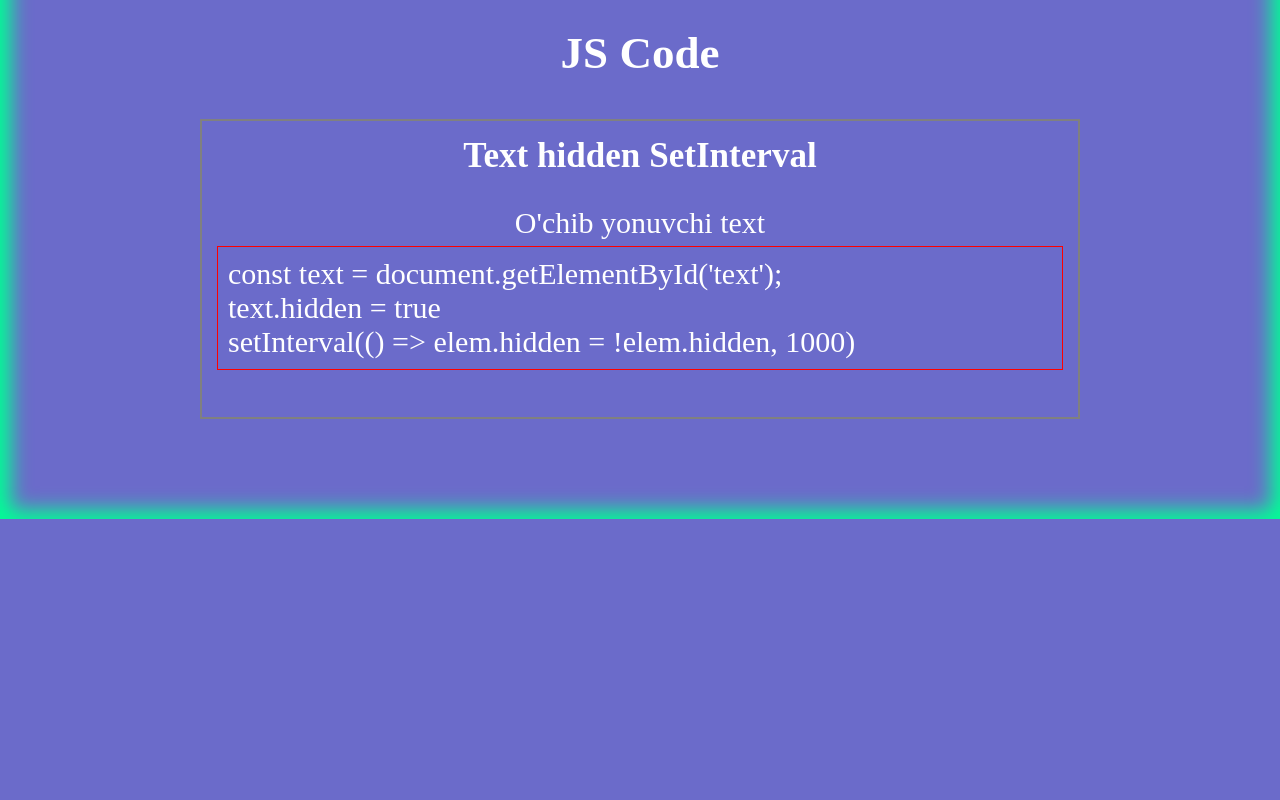
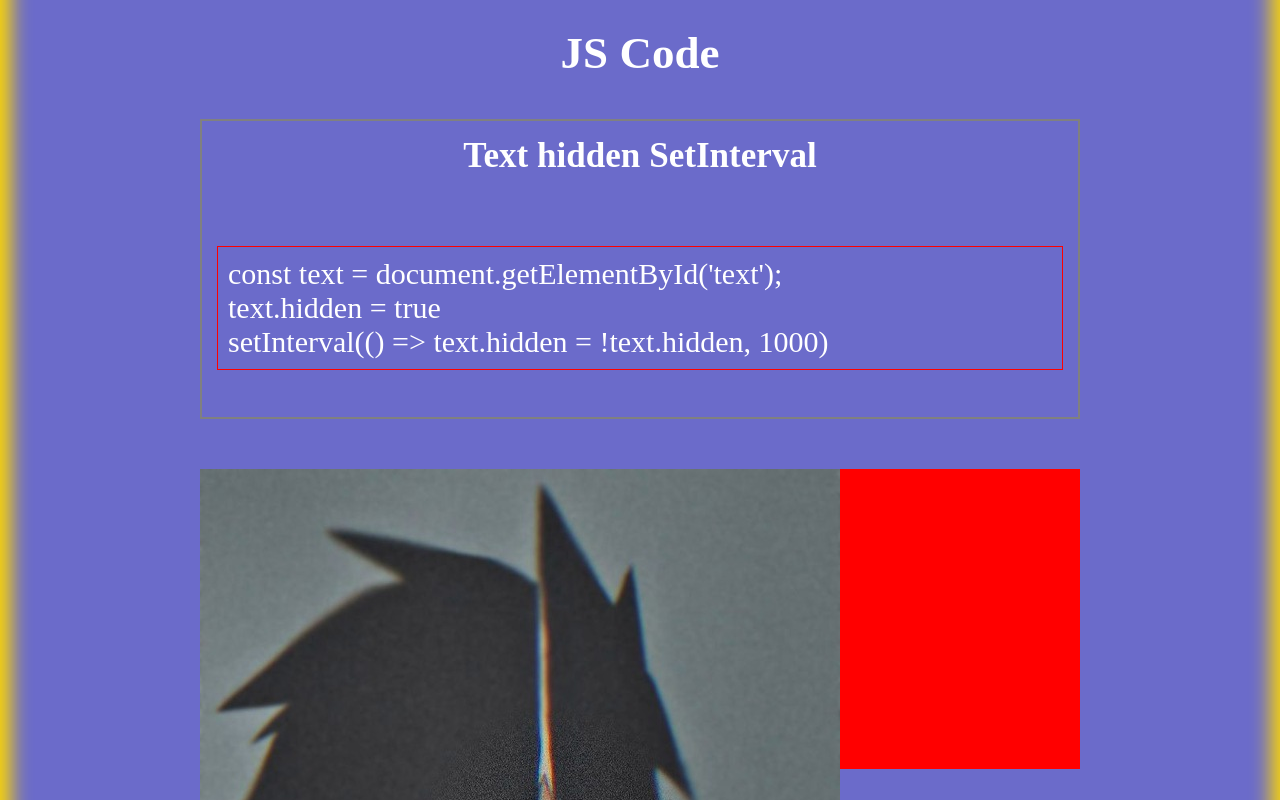
Before and after one commit to Shukhratov3082/code-in-css-js, a React (Create React App) app: page / in a window 1280 px wide. Shown: the part 2000-2800 px from the top of the page. Before the commit the page ends 2519 px from the top, so only its background shows below. Built offline with nearby package versions, Linux system fonts and the light colour scheme.

Commit message:
scroll divini  keyin tayyorlash

```diff
--- a/src/components/js.jsx
+++ b/src/components/js.jsx
@@ -1,6 +1,6 @@
 import React, { useEffect } from 'react';
 import styled from 'styled-components';
-
+import scrollImg from './Images/Logo.jpg'
 const Js = () => {
 
     useEffect(() => {
@@ -8,7 +8,16 @@ const Js = () => {
         elem.hidden = true
         console.log(elem, 'hiii');
         setInterval(() => elem.hidden = !elem.hidden, 1000)
+
+        // const Scroll = document.getElementById('scrollImage')
+        // window.addEventListener('scroll', function () {
+        //     let value = window.scrollY;
+        //     Scroll.style.left = value * 0.5 + 'px'
+        // })
+
     }, []);
+
+
 
 
 
@@ -24,7 +33,12 @@ const Js = () => {
 
                     <p> const text = document.getElementById('text');</p>
                     <p>text.hidden = true</p>
-                    {'setInterval(() => elem.hidden = !elem.hidden, 1000)'}
+                    {'setInterval(() => text.hidden = !text.hidden, 1000)'}
+                </div>
+            </div>
+            <div className='Scroll'>
+                <div className='scrollImg'>
+                    <img id='scrollImage' src={scrollImg} alt="" />
                 </div>
             </div>
         </Wrapper>
@@ -33,14 +47,16 @@ const Js = () => {
 
 export default Js;
 const Wrapper = styled.div`
-  box-shadow: inset 1px 1px 20px 10px #00ff95;
+  box-shadow: inset 1px 1px 20px 10px #ffd900;
     padding: 130px 200px 100px;
+
         h2{
             font-size: 45px;
             text-align: center;
             color: white;
             margin-bottom: 40px;
         }
+
         .Text-hidden{
             width: 100%;
             height: 300px;
@@ -49,6 +65,7 @@ const Wrapper = styled.div`
             padding: 15px;
             text-align: center;
             color: white;
+            margin-bottom: 50px;
                 h3{
                     margin-bottom: 30px;
                 }
@@ -63,4 +80,19 @@ const Wrapper = styled.div`
                 }
         }
 
+        .Scroll{
+            width: 100%;
+            height: 300px;
+            background-color: red;
+            margin-bottom: 200px;
+          .scrollImg{
+            width: 100%;
+            height: 150px;
+            position: relative;
+            img{
+
+            }
+          }
+        }
+
 `
```
Lines whose indentation alone changed are shown as unchanged.
